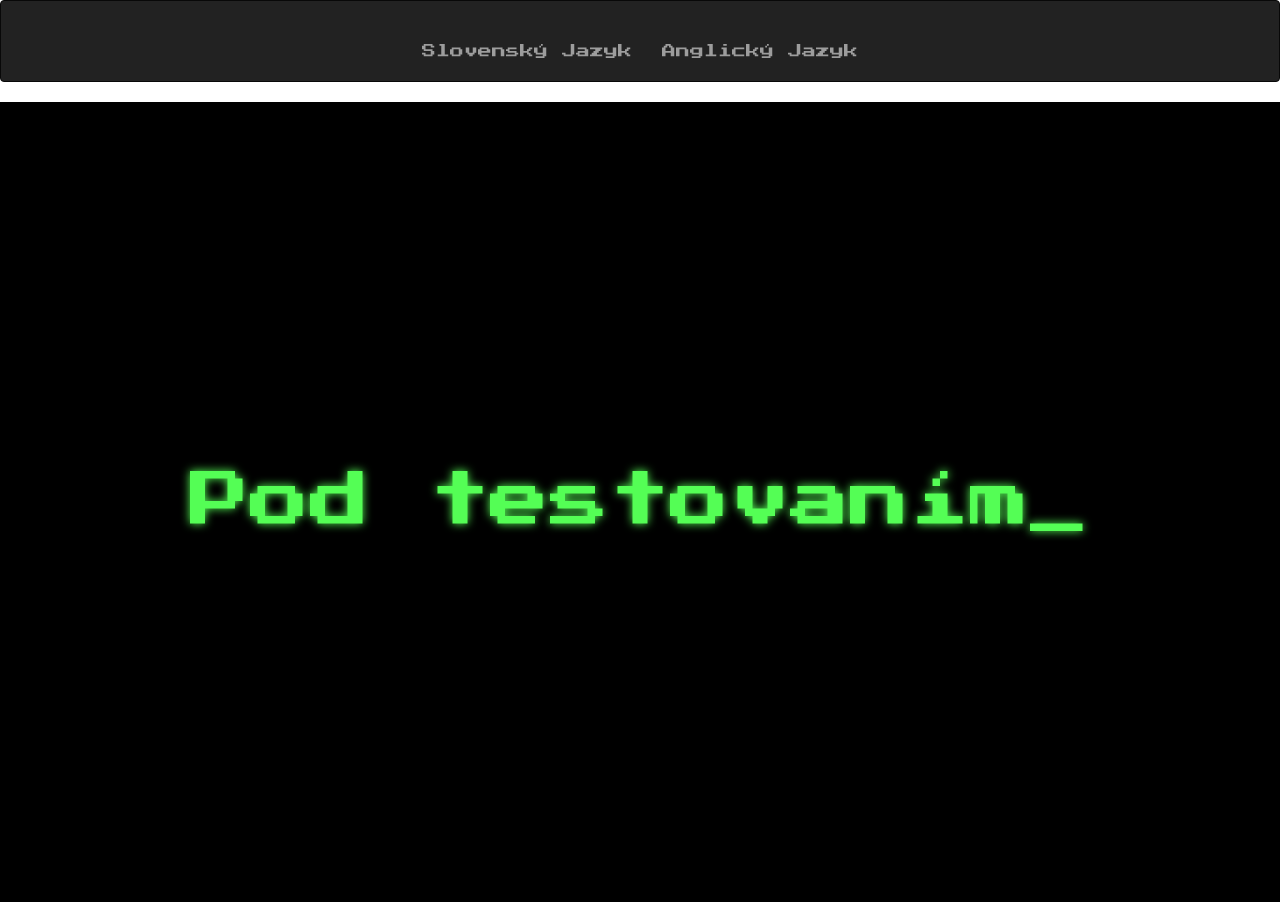
After one commit to stiky1/WEB2-FINAL, a PHP site: page /skLang.php in a window 1280 px wide. The commit adds this page. Run offline with PHP 8.4, Linux system fonts and the light colour scheme.

Commit message:
adding navbar

```diff
--- /dev/null
+++ b/final_CSS.css
@@ -0,0 +1,50 @@
+@import url('https://fonts.googleapis.com/css?family=Press+Start+2P');
+
+.flexing{
+    flex-direction: unset !important;
+}
+
+h3 {
+    text-align: center;
+    font-family: 'Press Start 2P', cursive;
+}
+
+.container {
+    text-align: center;
+}
+
+html,body{
+    width: 100%;
+    height: 100%;
+    margin: 0;
+}
+
+*{
+    font-family: 'Press Start 2P', cursive;
+    box-sizing: border-box;
+}
+
+#app{
+    padding: 1rem;
+    background: black;
+    display: flex;
+    height: 100%;
+    justify-content: center;
+    align-items: center;
+    color: #54FE55;
+    text-shadow: 0 0 10px;
+    font-size: 6rem;
+}
+
+@keyframes blink {
+    0%   {opacity: 0}
+    49%  {opacity: 0}
+    50%  {opacity: 1}
+    100% {opacity: 1}
+}
+
+.blink {
+    animation-name: blink;
+    animation-duration: 1s;
+    animation-iteration-count: infinite;
+}
--- /dev/null
+++ b/skLang.php
@@ -0,0 +1,33 @@
+<!doctype html>
+<html lang = "sk">
+<head>
+    <meta charset="UTF-8">
+    <meta name="viewport"
+          content="width=device-width, user-scalable=no, initial-scale=1.0, maximum-scale=1.0, minimum-scale=1.0">
+    <meta http-equiv="X-UA-Compatible" content="ie=edge">
+    <link rel="stylesheet" href="final_CSS.css" type="text/css">
+    <link rel="stylesheet" href="https://maxcdn.bootstrapcdn.com/bootstrap/4.4.1/css/bootstrap.min.css">
+    <link rel="stylesheet" href="https://maxcdn.bootstrapcdn.com/bootstrap/3.3.7/css/bootstrap.min.css" integrity="sha384-BVYiiSIFeK1dGmJRAkycuHAHRg32OmUcww7on3RYdg4Va+PmSTsz/K68vbdEjh4u" crossorigin="anonymous">
+    <title>Testovacia Stránka - Fazy</title>
+</head>
+<body>
+<nav class="navbar navbar-inverse">
+    <div class="container-fluid">
+        <ul class="nav navbar-nav flexing">
+            <li>
+                <a href="skLang.php"><i class="fas fa-cloud-sun"></i><br>Slovenský Jazyk</a>
+            </li>
+            <li>
+                <a href="index.php"><i class="fas fa-map-marked-alt"></i><br>Anglický Jazyk</a>
+            </li>
+        </ul>
+    </div>
+</nav>
+
+<div id = "app">
+    <div class = "txt">
+        Pod testovaním<span class = "blink">_</span>
+    </div>
+</div>
+</body>
+</html>
```
Also changed, not shown: index.php (+32 -4 lines).
